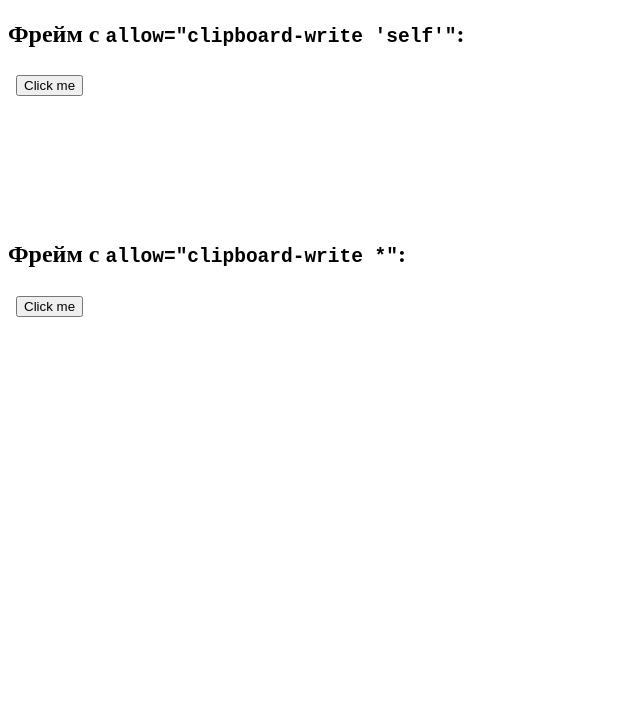
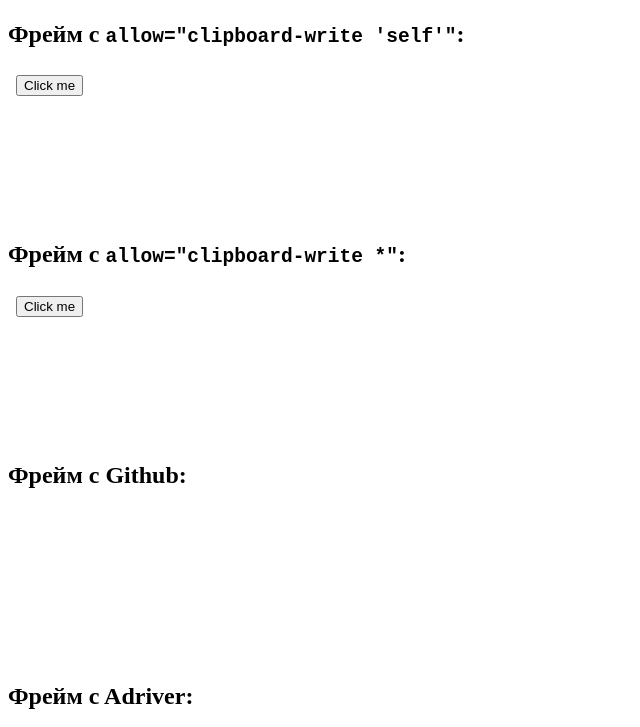
Before and after one commit to Jahonta/test-iframe, a plain HTML site: page index.html in a window 1280 px wide. Shown: the part 441-1168 px from the top of the page, without its empty margins (0-640 px from the left). Before the commit the page ends 891 px from the top, so only its background shows below. Drawn offline with Linux system fonts and the light colour scheme.

Commit message:
фреймы с разных доменов

```diff
--- a/index.html
+++ b/index.html
@@ -25,5 +25,15 @@
     <h2>Фрейм c <code>allow="clipboard-write *"</code>:</h2>
     <iframe src="frame.html" frameborder="0" allow="clipboard-write *"></iframe>
   </div>
+
+  <div>
+    <h2>Фрейм c Github:</h2>
+    <iframe src="https://jahonta.github.io/test-iframe/frame.html" frameborder="0" allow="clipboard-write *"></iframe>
+  </div>
+
+  <div>
+    <h2>Фрейм c Adriver:</h2>
+    <iframe src="https://files.adriver.ru/l.zakharova/test-iframe/frame.html" frameborder="0" allow="clipboard-write *"></iframe>
+  </div>
 </body>
 </html>
```
